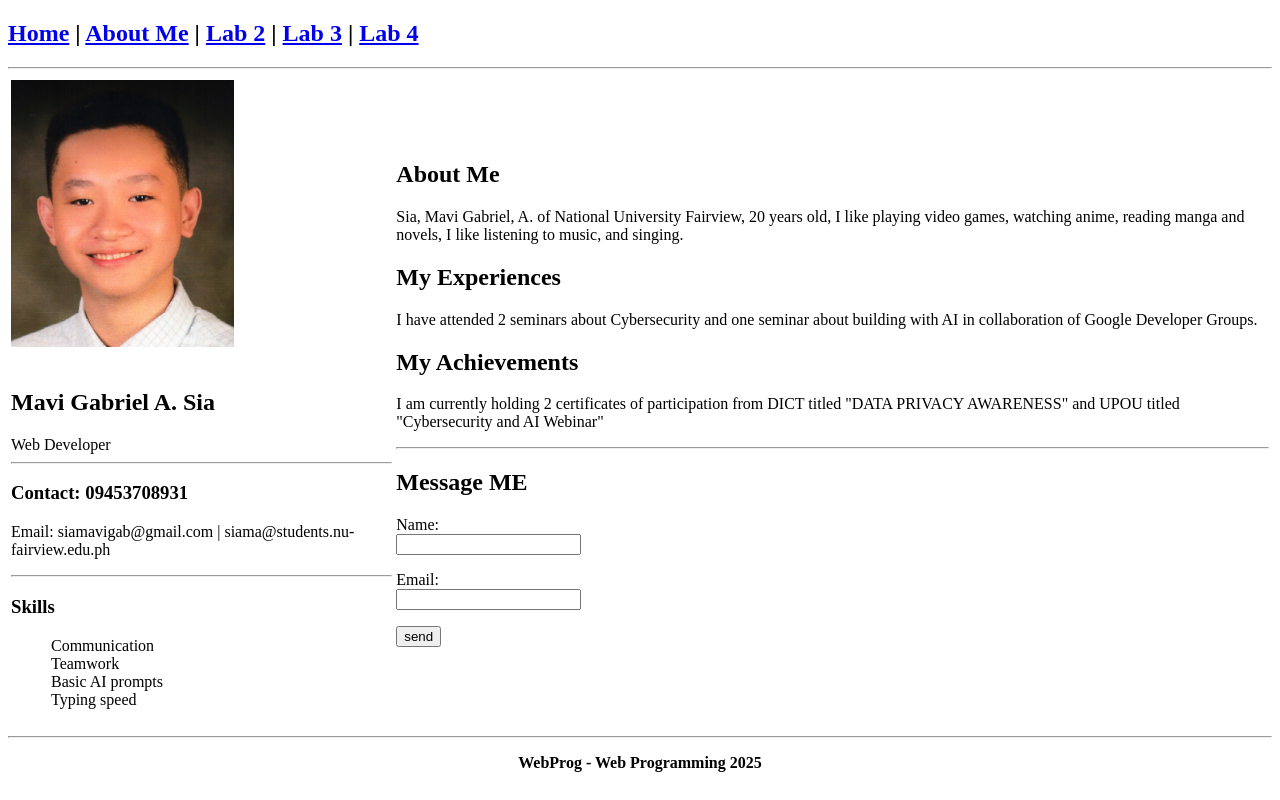
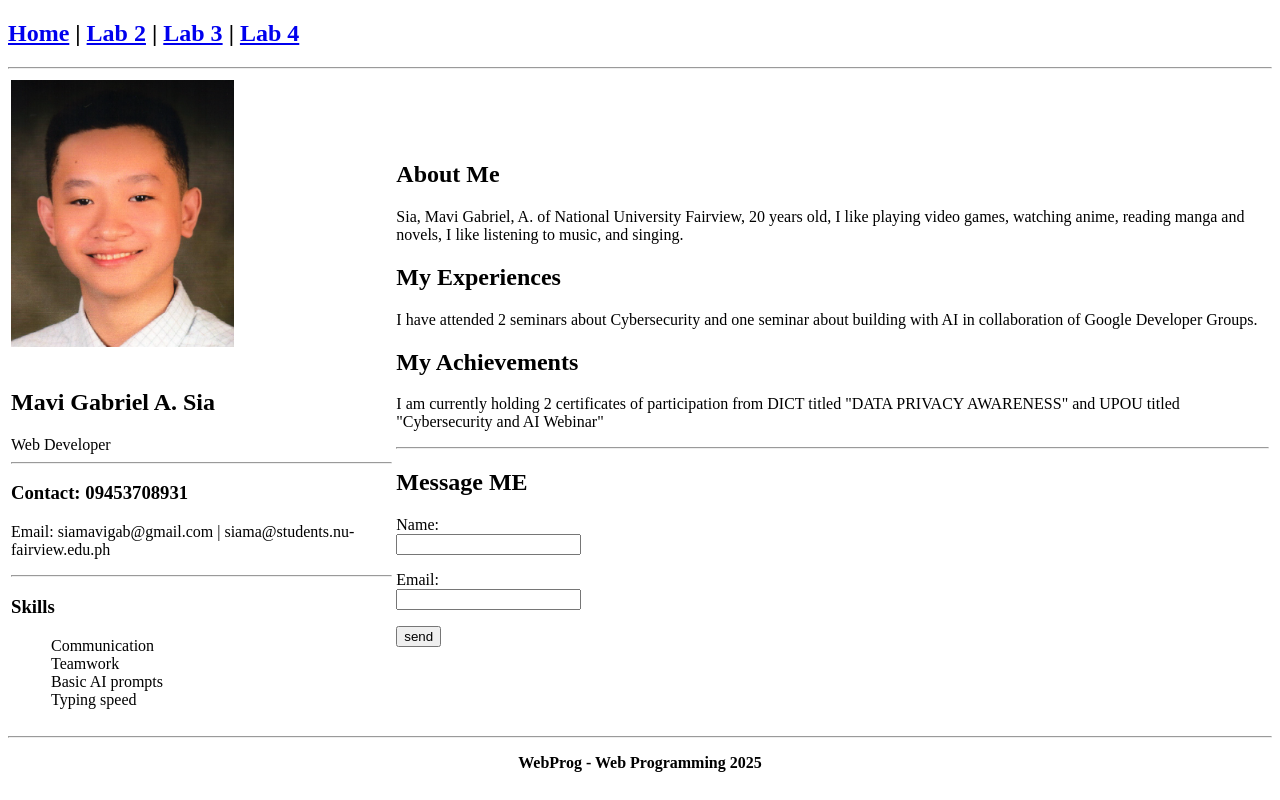
Before and after one commit to KyouyA09x/KyouyA09x, a plain HTML site: page SiaM_lab2.html in a window 1280 px wide. Drawn offline with Linux system fonts and the light colour scheme.

Commit message:
Fix HTML formatting and structure

```diff
--- a/SiaM_lab2.html
+++ b/SiaM_lab2.html
@@ -7,7 +7,7 @@
         <!--Simple Navigation-->
         <div>
             <h2>
-                <a href="home">Home</a> | <a href="about">About Me</a> | <a href="SiaM_Lab2.html">Lab 2</a> | <a href="Sia_Lab3.html">Lab 3</a> | <a href="index.html">Lab 4</a>
+                <a href="home">Home</a> | <a href="SiaM_Lab2.html">Lab 2</a> | <a href="Sia_Lab3.html">Lab 3</a> | <a href="index.html">Lab 4</a>
             </h2>
         </div>
 
```
